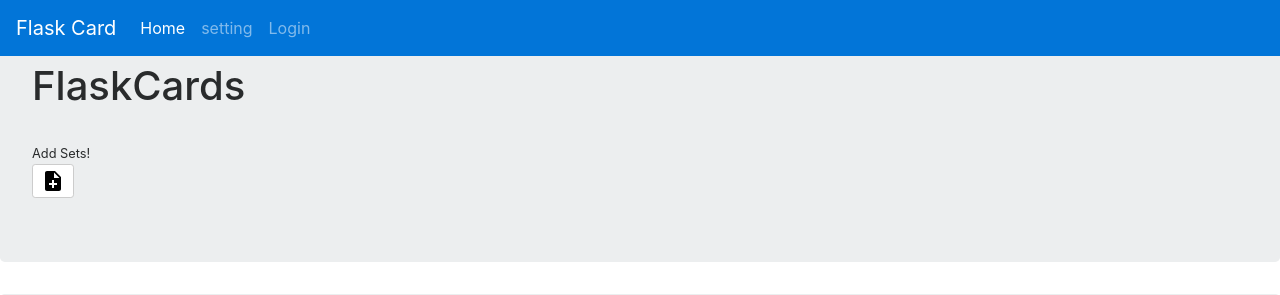
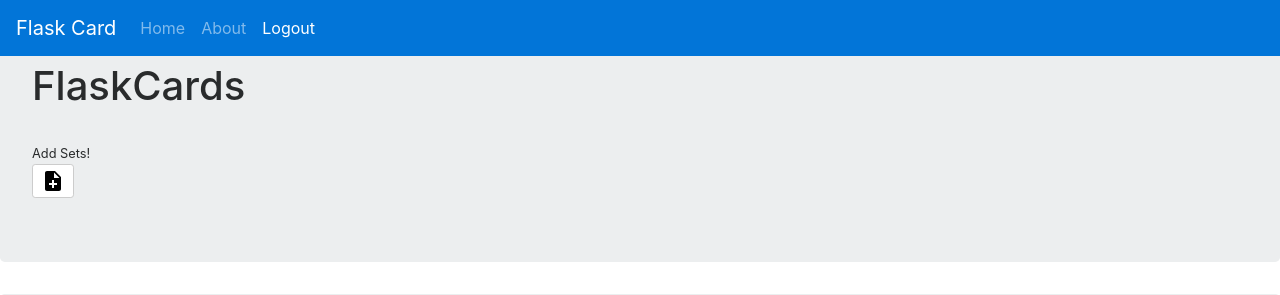
Before and after one commit to Scholars-Mate/Flask-Cards, a Flask app: template templates/Homepage.html in a window 1280 px wide. Shown: the top 295 px of the page. Run offline with Flask 2, Linux system fonts and the light colour scheme; the template is opened without the code that fills it: most values are stand-ins (such as "Sample title", 1, 10 or a date in 2020); parts of the project's set-up code (start-up, migrations or seed data) failed here and were passed over; some libraries are stand-ins or nearby versions.

Commit message:
Unified navbars on templates

```diff
--- a/templates/Homepage.html
+++ b/templates/Homepage.html
@@ -8,19 +8,20 @@
   <body>
     <nav class="navbar fixed-top navbar-toggleable-md navbar-inverse bg-primary">
       <button class="navbar-toggler navbar-toggler-right" type="button" data-toggle="collapse" data-target="#navbarSupportedContent" aria-controls="navbarSupportedContent" aria-expanded="false" aria-label="Toggle navigation">
-        <span class="navbar-toggler-icon"></span>
-      </button>
+          <span class="navbar-toggler-icon"></span>
+        </button>
       <a class="navbar-brand" href="#">Flask Card</a>
+
       <div class="collapse navbar-collapse" id="navbarSupportedContent">
         <ul class="navbar-nav mr-auto">
-          <li class="nav-item active">
-            <a class="nav-link" href="#">Home <span class="sr-only">(current)</span></a>
+          <li class="nav-item">
+            <a class="nav-link" href="/">Home</a>
           </li>
           <li class="nav-item">
-            <a class="nav-link" href="#">setting</a>
+            <a class="nav-link" href="/about">About</a>
           </li>
-          <li class="nav-item">
-            <a class="nav-link" href="#">Login</a>
+          <li class="nav-item active">
+            <a class="nav-link" href="/logout">Logout<span class="sr-only">(current)</span></a>
           </li>
         </ul>
       </div>
```
Also changed, not shown: templates/cardPreview.html (+8 -7 lines), templates/login.html (+2 -5 lines).
